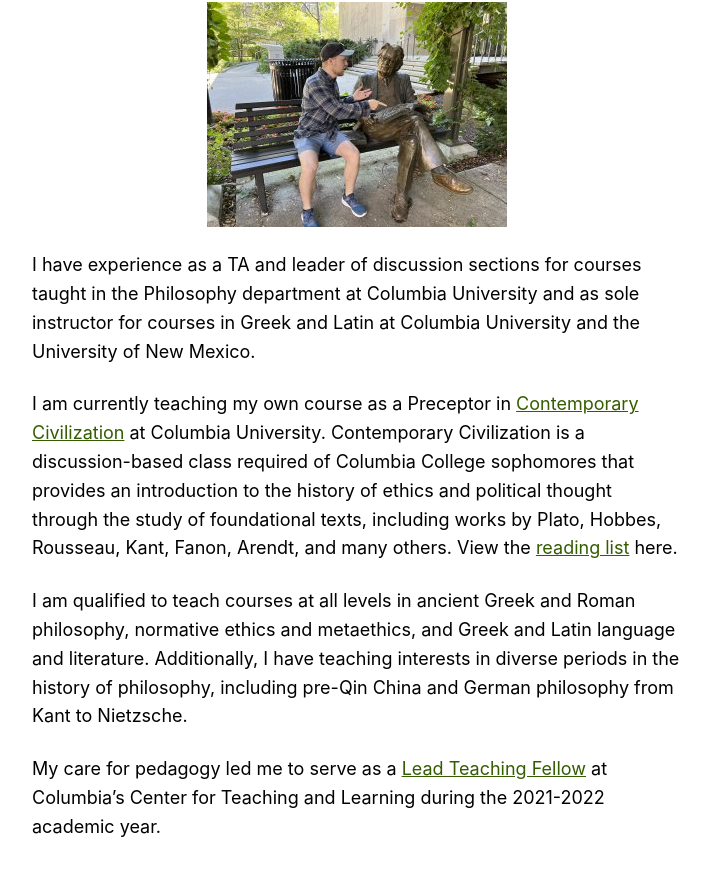
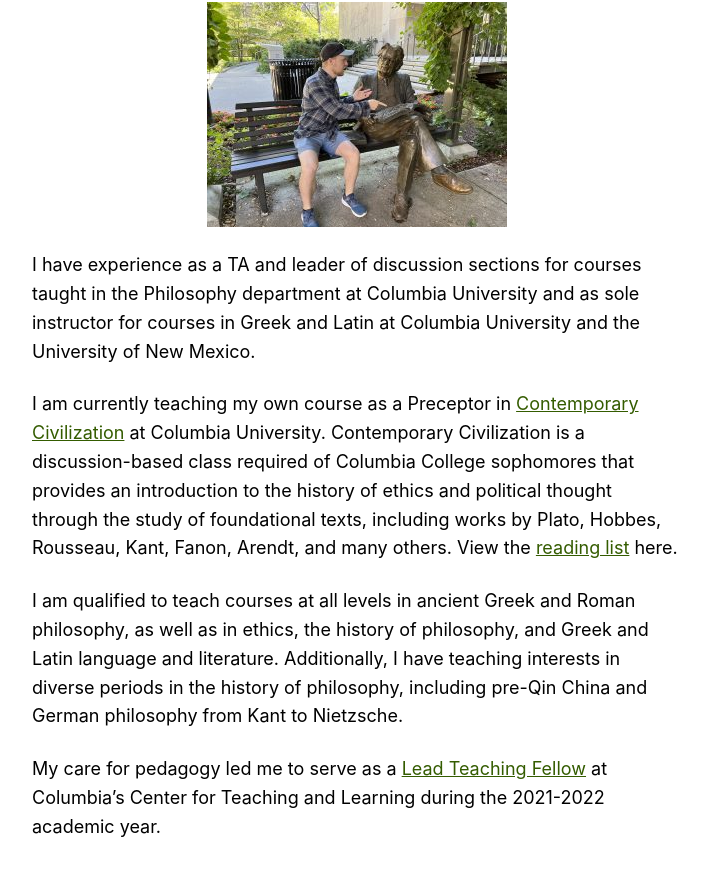
Before and after one commit to luke-lea/luke-lea.github.io, a plain HTML site: page teaching/index.html in a window 1280 px wide. Shown: the part 135-1010 px from the top of the page, without its empty margins (283-993 px from the left). Drawn offline with Linux system fonts and the light colour scheme.

Commit message:
Update index.html

```diff
--- a/teaching/index.html
+++ b/teaching/index.html
@@ -61,7 +61,7 @@ img.emoji {
 
 
 
-<p>I am qualified to teach courses at all levels in ancient Greek and Roman philosophy, normative ethics and metaethics, and Greek and Latin language and literature. Additionally, I have teaching interests in diverse periods in the history of philosophy, including pre-Qin China and German philosophy from Kant to Nietzsche.</p>
+<p>I am qualified to teach courses at all levels in ancient Greek and Roman philosophy, as well as in ethics, the history of philosophy, and Greek and Latin language and literature. Additionally, I have teaching interests in diverse periods in the history of philosophy, including pre-Qin China and German philosophy from Kant to Nietzsche.</p>
 
 
 
```
